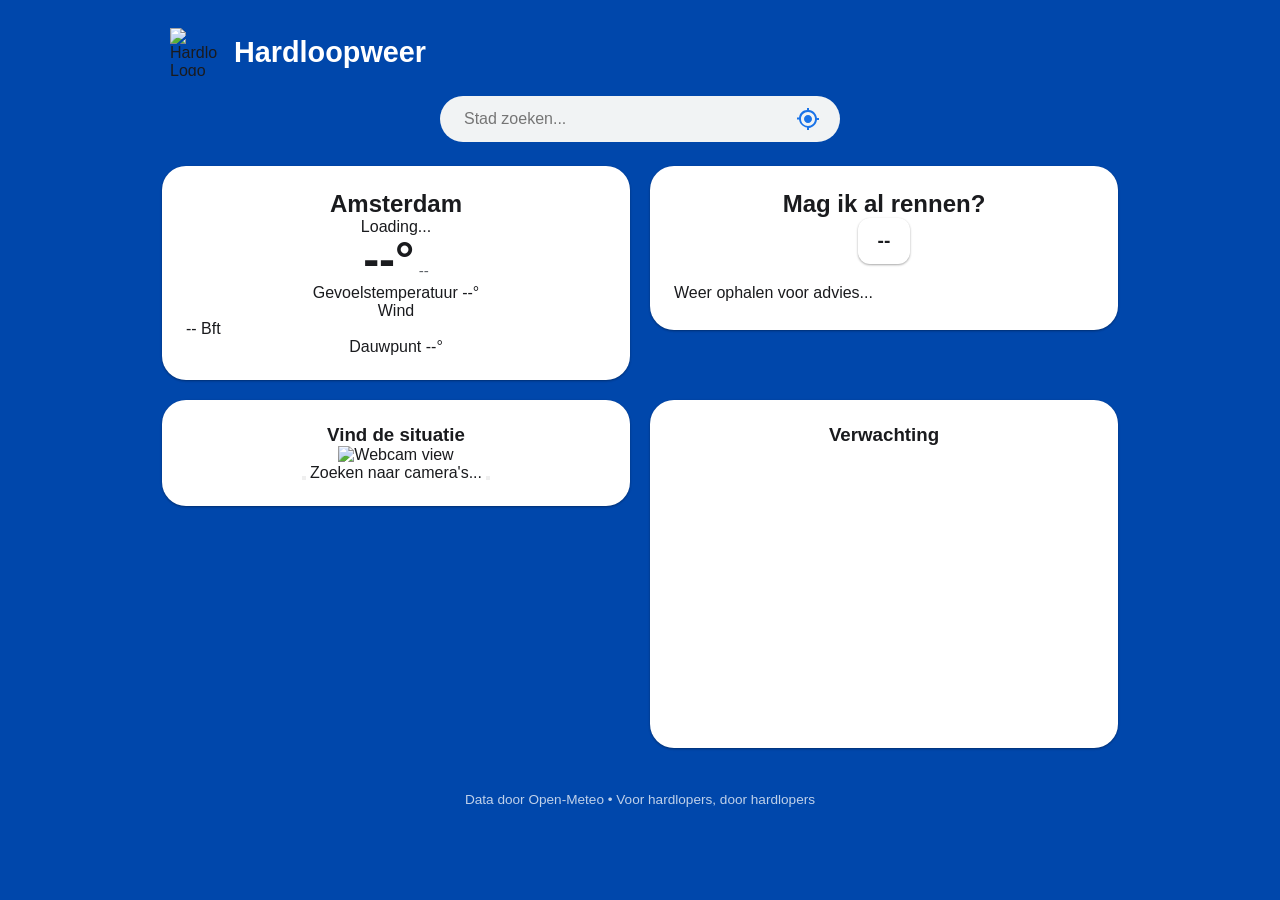
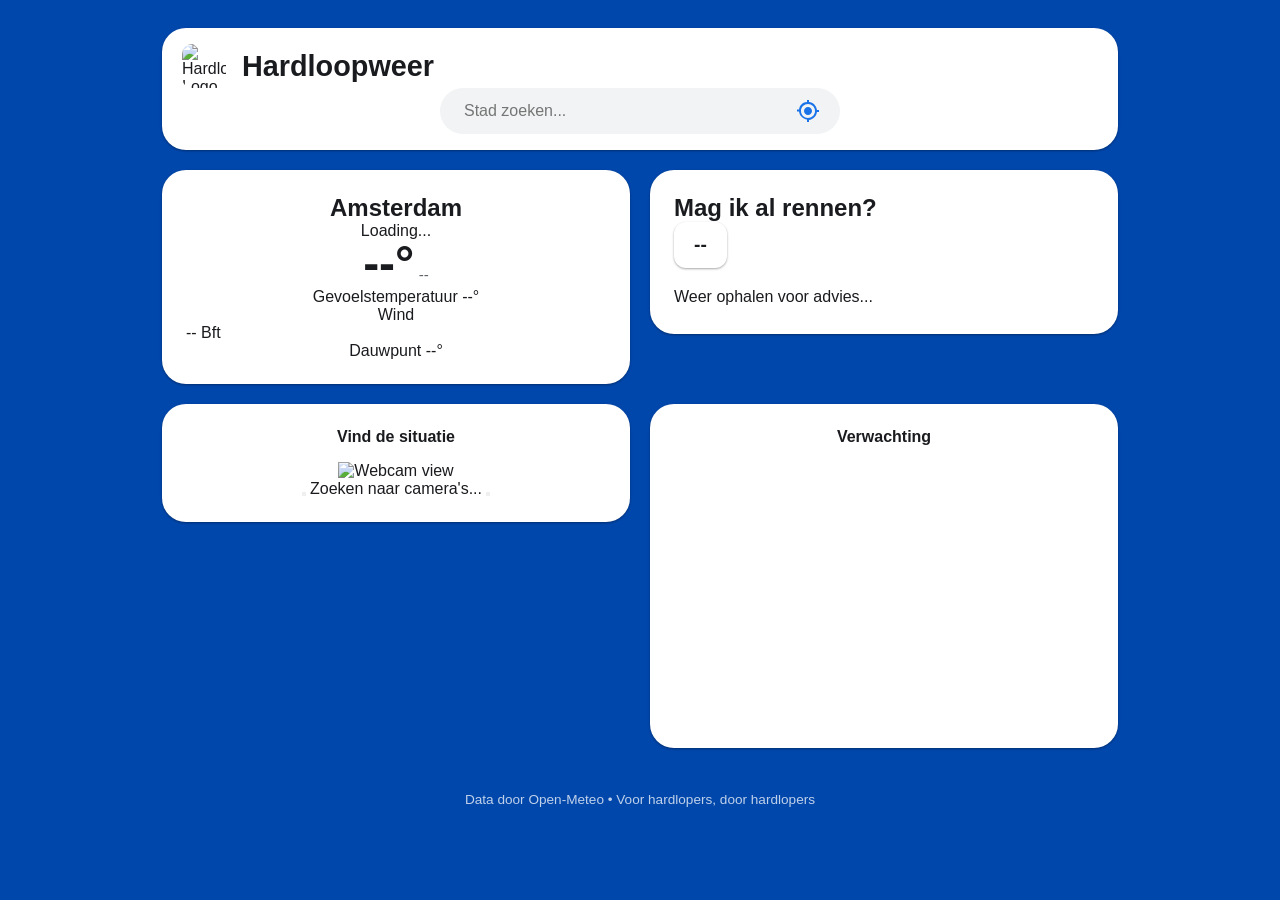

fix: design consistency pass

--- a/style.css
+++ b/style.css
@@ -44,23 +44,29 @@ body {
 }
 
 header {
-    margin-bottom: 24px;
+    background: var(--card-bg);
+    border-radius: var(--radius-lg);
+    padding: 16px 20px;
+    margin-bottom: 20px;
+    box-shadow: var(--elevation-1);
 }
-
 
 .header-main {
     display: flex;
     align-items: center;
     gap: 16px;
-    margin-bottom: 20px;
-    padding: 0 8px;
+    margin-bottom: 0;
+}
+
+.header-main + #search-container {
+    margin-top: 14px;
 }
 
 .search-toggle {
     margin-left: auto;
     border: none;
-    background: rgba(255, 255, 255, 0.2);
-    color: #ffffff;
+    background: #f1f3f4;
+    color: var(--text-secondary);
     cursor: pointer;
     width: 40px;
     height: 40px;
@@ -68,16 +74,18 @@ header {
     display: flex;
     align-items: center;
     justify-content: center;
-    transition: background 0.2s;
+    transition: background 0.2s, color 0.2s;
     flex-shrink: 0;
 }
 
 .search-toggle:hover {
-    background: rgba(255, 255, 255, 0.32);
+    background: #e8eaed;
+    color: var(--text-primary);
 }
 
 .search-toggle.active {
-    background: rgba(255, 255, 255, 0.35);
+    background: #e8eaed;
+    color: var(--accent-color);
 }
 
 .search-toggle i[data-lucide] {
@@ -86,15 +94,16 @@ header {
 }
 
 .logo {
-    width: 48px;
-    height: 48px;
+    width: 44px;
+    height: 44px;
     object-fit: contain;
+    border-radius: 10px;
 }
 
 .header-main h1 {
     font-size: 1.8rem;
     font-weight: 600;
-    color: #ffffff;
+    color: var(--text-primary);
 }
 
 .search-container {
@@ -161,14 +170,21 @@ header {
     margin-right: auto;
 }
 
+.card h3 {
+    font-size: 1rem;
+    font-weight: 600;
+    color: var(--text-primary);
+    margin-bottom: 16px;
+    width: 100%;
+}
+
 #weather-hero.card {
     align-items: stretch;
-    /* Keep hero content layout */
 }
 
 #running-recommendation {
-    background: var(--card-bg);
-    /* Ensuring it's white */
+    align-items: flex-start;
+    text-align: left;
 }
 
 .hero-left {
@@ -237,7 +253,7 @@ header {
     display: flex;
     gap: 16px;
     flex-wrap: wrap;
-    margin-top: 4px;
+    margin-top: 14px;
 }
 
 .metric-item {
